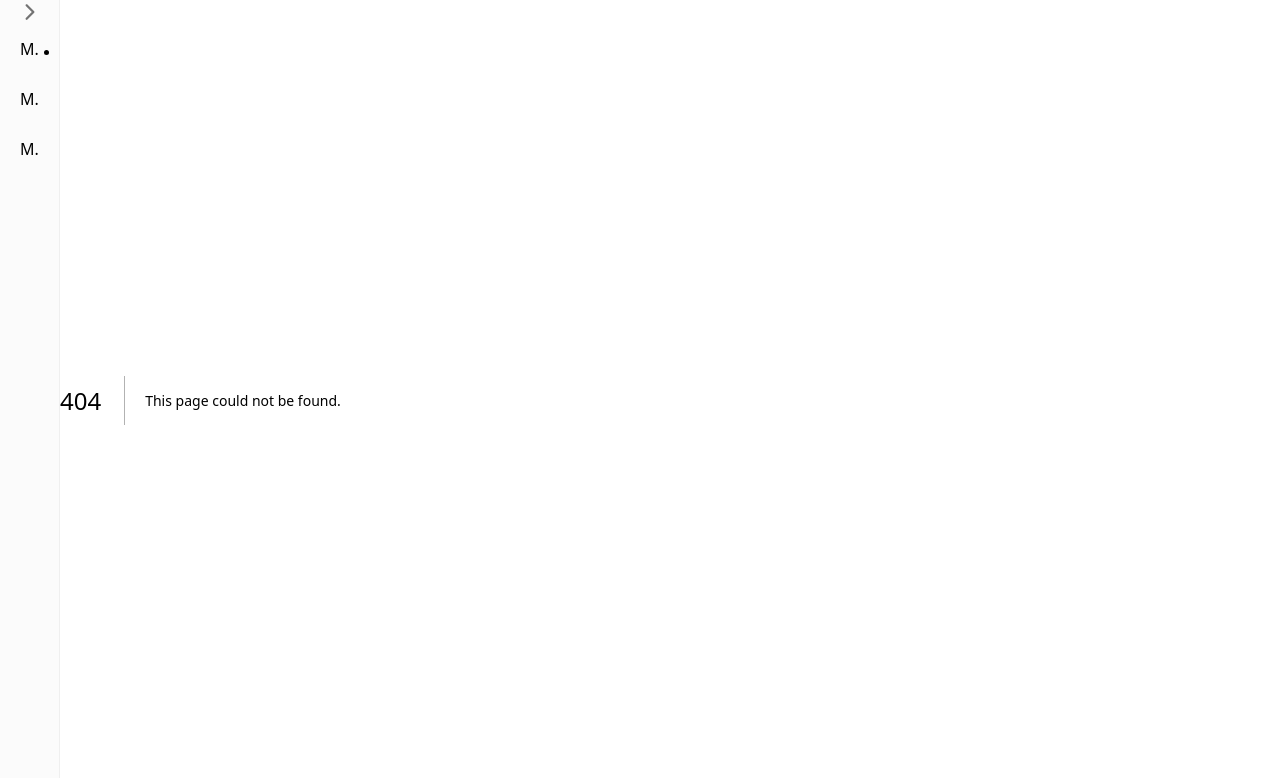
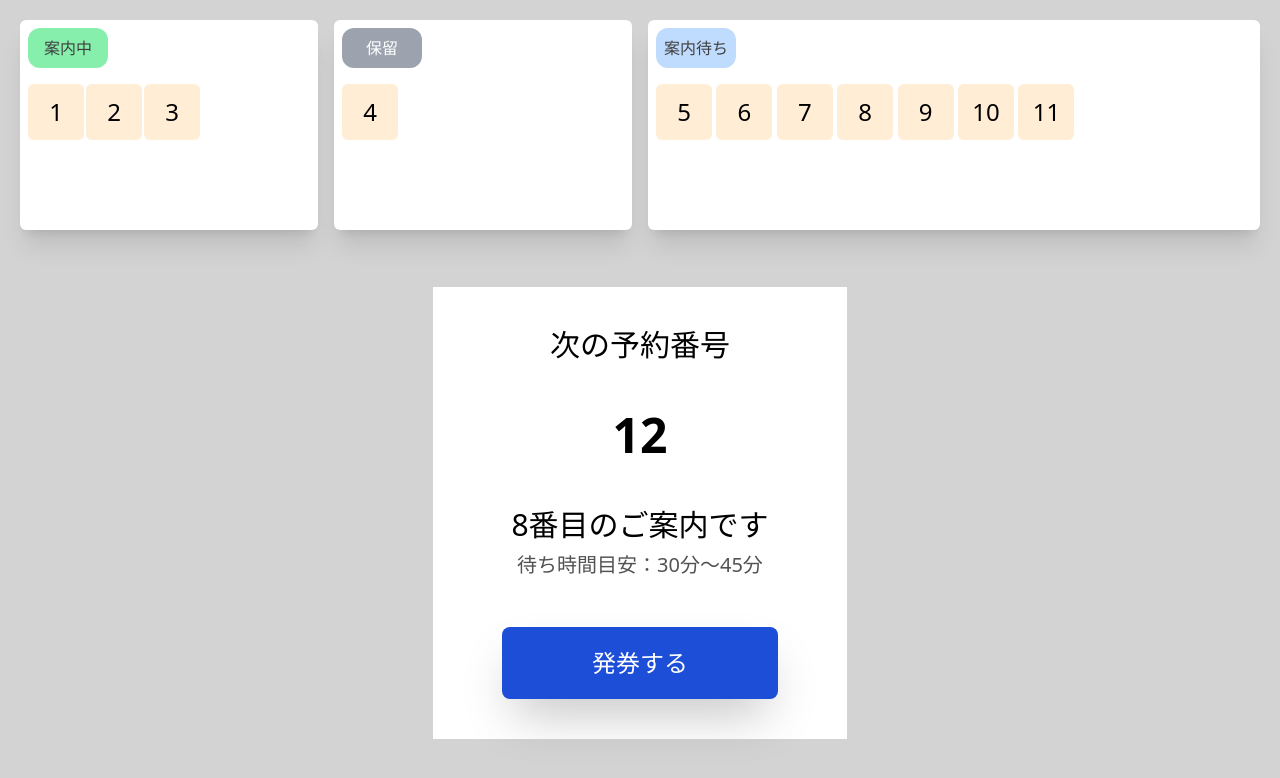
Before and after one commit to tkykymok/q-pal-front, a Next.js app: page /reservation-kiosk in a window 1280 px wide. Before the commit this address had no page. Shown: the top 778 px of the page. Built offline with nearby package versions, Linux system fonts and the light colour scheme.

Commit message:
一時保存

```diff
--- /dev/null
+++ b/app/(menu)/layout.tsx
@@ -0,0 +1,18 @@
+import React, { FC, ReactNode } from 'react';
+import '../globals.css';
+import MySidebar from '@/components/MySidebar';
+
+interface RootLayoutProps {
+  children: ReactNode;
+}
+
+const MenuLayout: FC<RootLayoutProps> = ({ children }) => {
+  return (
+    <>
+      <MySidebar />
+      {children}
+    </>
+  );
+};
+
+export default MenuLayout;
--- a/app/layout.tsx
+++ b/app/layout.tsx
@@ -1,28 +1,23 @@
-import React, {ReactNode} from 'react';
-import "./globals.css";
+import React, { FC, ReactNode } from 'react';
+import './globals.css';
 import MySidebar from '@/components/MySidebar';
-import "reflect-metadata"
-import {registerInjections} from '@/config/di';
-
 
 export const metadata = {
   title: 'QMate',
 };
 
-export default function RootLayout({
-                                     children,
-                                   }: {
+interface RootLayoutProps {
   children: ReactNode;
-}) {
+}
+
+const RootLayout: FC<RootLayoutProps> = ({ children }) => {
   return (
     <html lang="en">
-    <body className="">
-    {/*<Header />*/}
-    <div className="flex h-100 min-h-24 h-screen">
-      <MySidebar/>
-      {children}
-    </div>
-    </body>
+      <body className="flex h-100 min-h-24 h-screen">
+          {children}
+      </body>
     </html>
   );
-}
+};
+
+export default RootLayout;
--- /dev/null
+++ b/app/reservation-kiosk/page.tsx
@@ -0,0 +1,68 @@
+import RootLayout from '@/app/layout';
+
+export default function ReservationKiosk() {
+  return (
+    <>
+      <div className="grid grid-cols-4 gap-4 w-full m-5">
+        <div className="rounded-md bg-white shadow-xl ">
+          <div className="w-24 p-2">
+            <div className="flex justify-center rounded-xl bg-green-300 py-2 text-neutral-700">
+              案内中
+            </div>
+          </div>
+          <div className="grid grid-cols-5 gap-2 p-2">
+            <div className="flex justify-center items-center w-14 h-14 rounded-md bg-orange-100 text-2xl">1</div>
+            <div className="flex justify-center items-center w-14 h-14 rounded-md bg-orange-100 text-2xl">2</div>
+            <div className="flex justify-center items-center w-14 h-14 rounded-md bg-orange-100 text-2xl">3</div>
+          </div>
+        </div>
+
+        <div className="rounded-md bg-white shadow-xl">
+          <div className="w-24 p-2">
+            <div className="flex justify-center rounded-xl bg-gray-400 py-2 text-white">
+              保留
+            </div>
+          </div>
+          <div className="grid grid-cols-5 gap-2 p-2">
+            <div className="flex justify-center items-center w-14 h-14 rounded-md bg-orange-100 text-2xl">4</div>
+          </div>
+        </div>
+
+        <div className="rounded-md col-span-2 bg-white shadow-xl">
+          <div className="w-24 p-2">
+            <div className="flex justify-center rounded-xl bg-blue-200 py-2 text-neutral-700">
+              案内待ち
+            </div>
+          </div>
+
+          <div className="grid grid-cols-10 gap-2 p-2">
+            <div className="flex justify-center items-center w-14 h-14 rounded-md bg-orange-100 text-2xl">5</div>
+            <div className="flex justify-center items-center w-14 h-14 rounded-md bg-orange-100 text-2xl">6</div>
+            <div className="flex justify-center items-center w-14 h-14 rounded-md bg-orange-100 text-2xl">7</div>
+            <div className="flex justify-center items-center w-14 h-14 rounded-md bg-orange-100 text-2xl">8</div>
+            <div className="flex justify-center items-center w-14 h-14 rounded-md bg-orange-100 text-2xl">9</div>
+            <div className="flex justify-center items-center w-14 h-14 rounded-md bg-orange-100 text-2xl">10</div>
+            <div className="flex justify-center items-center w-14 h-14 rounded-md bg-orange-100 text-2xl">11</div>
+          </div>
+        </div>
+
+        <div className="flex justify-center col-span-4">
+          <div className="flex flex-col justify-center w-1/3">
+            <div className="flex flex-col items-center space-y-12 py-10 bg-white">
+              <div className="text-3xl">次の予約番号</div>
+              <div className="text-5xl font-bold">12</div>
+              <div className="flex flex-col items-center">
+                <p className="text-3xl">8番目のご案内です</p>
+                <p className="text-xl mt-2 text-neutral-600">待ち時間目安：30分〜45分</p>
+              </div>
+
+              <div className="flex justify-center w-2/3 p-5 bg-blue-700 rounded-lg shadow-2xl hover:bg-blue-600 cursor-pointer">
+                <p className="text-white text-2xl">発券する</p>
+              </div>
+            </div>
+          </div>
+        </div>
+      </div>
+    </>
+  );
+}
--- a/app/todo/page.tsx
+++ b/app/todo/page.tsx
@@ -4,7 +4,7 @@ import 'reflect-metadata';
 import React from 'react';
 import {useTodo} from '@/hooks/useTodo';
 import {ReadyState} from 'react-use-websocket';
-import Board from '@/app/board/page';
+import Board from '@/app/(menu)/board/page';
 
 const Todo = () => {
   const {
```
Also changed, not shown: .prettierrc.json (added), app/(menu)/board/page.tsx (renamed from app/board/page.tsx).
